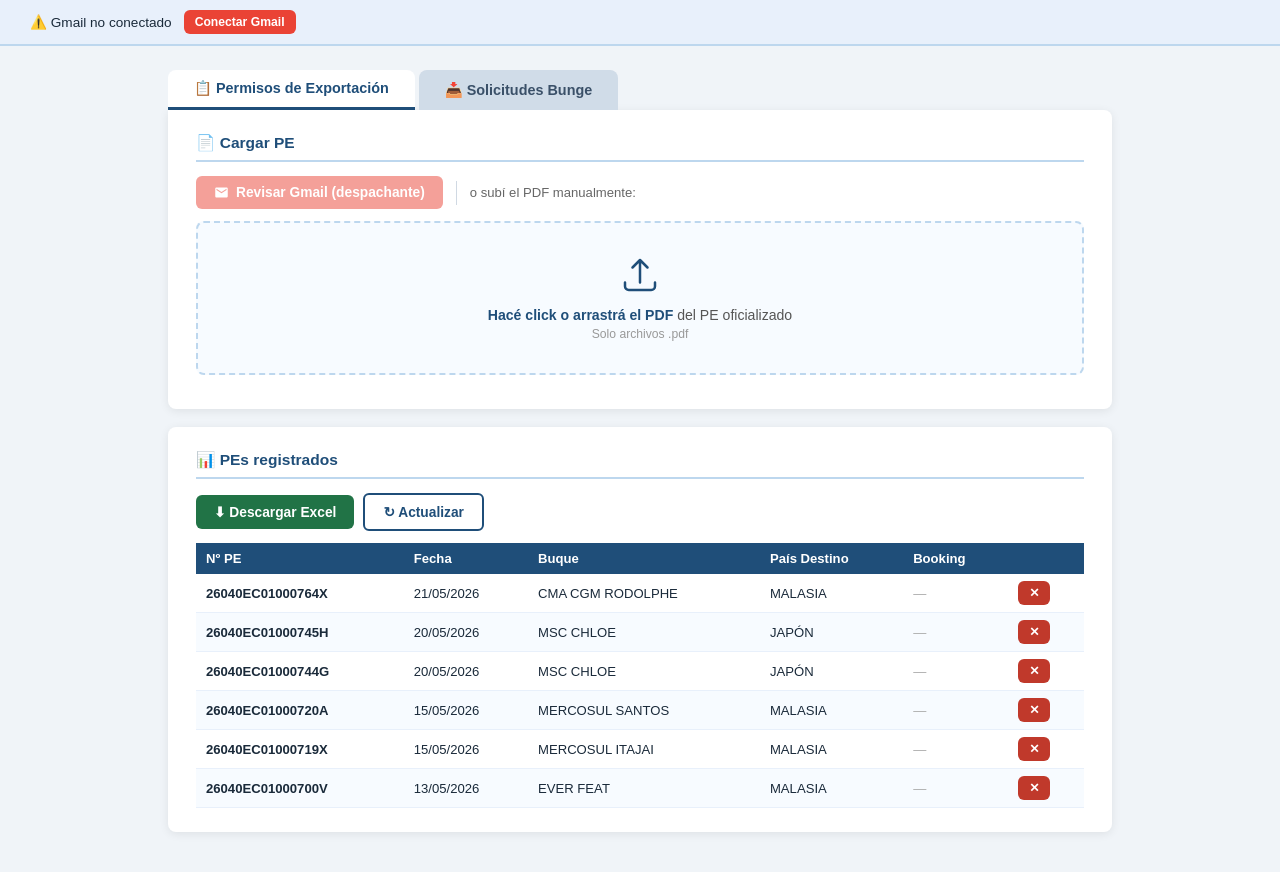
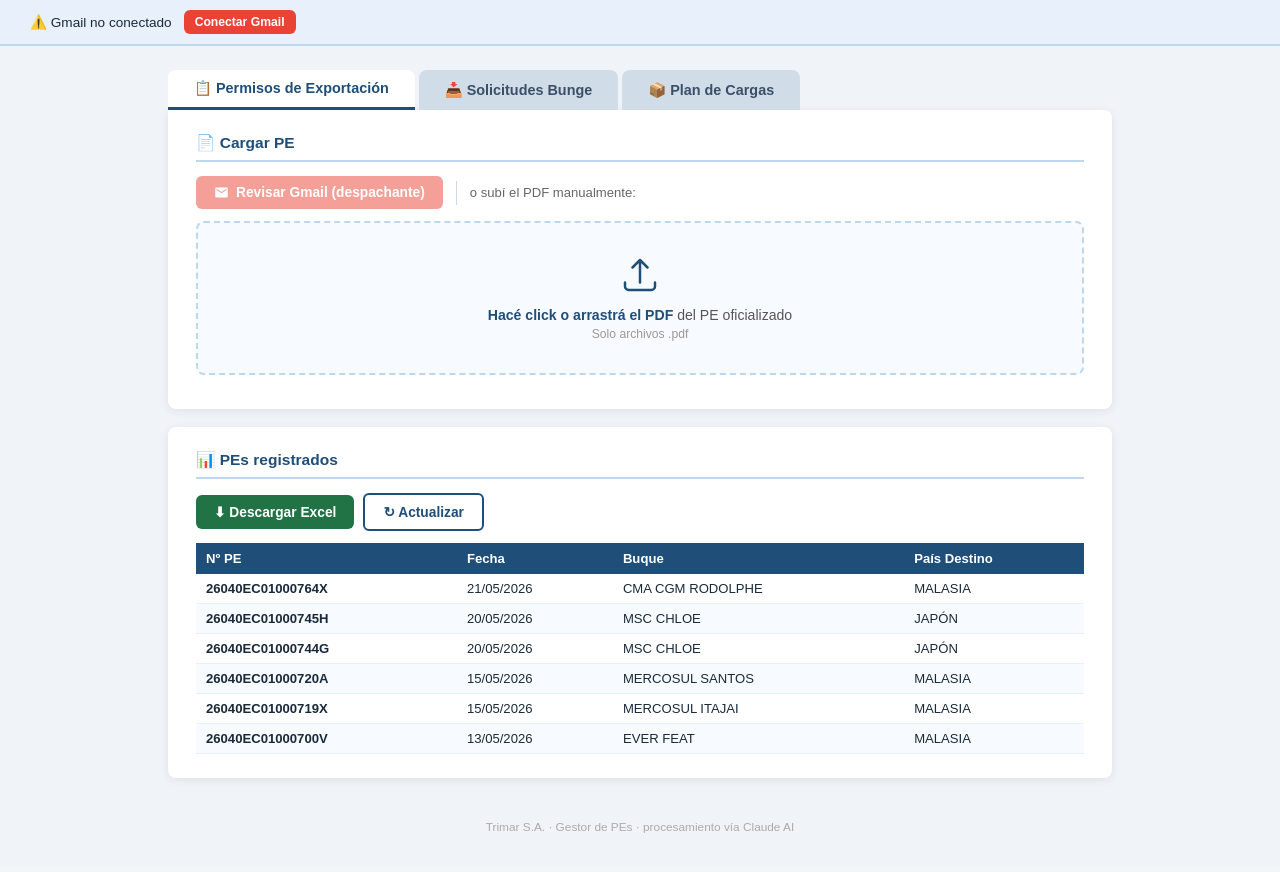
Before and after one commit to facuzubillaga-hub/pes-trimar, a Flask app: page / in a window 1280 px wide. Shown: the part 72-944 px from the top of the page. After the commit the page ends 905 px from the top, so only its background shows below. Run offline with Flask 3, Linux system fonts and the light colour scheme; data comes from the database, SQL or seed files in the repository; data that the repository does not hold is empty.

Commit message:
Update index.html

```diff
--- a/templates/index.html
+++ b/templates/index.html
@@ -79,6 +79,7 @@
   <div class="tabs">
     <button class="tab-btn active" onclick="switchTab('pes',this)">📋 Permisos de Exportación</button>
     <button class="tab-btn" onclick="switchTab('sol',this)">📥 Solicitudes Bunge</button>
+    <button class="tab-btn" onclick="switchTab('plan',this)">📦 Plan de Cargas</button>
   </div>
 
   <!-- TAB PEs -->
@@ -160,6 +161,39 @@
         <button class="btn btn-outline" onclick="loadSolList()">↻ Actualizar</button>
       </div>
       <div id="sol-list"><span class="empty-msg">Cargando...</span></div>
+    </div>
+  </div>
+
+  <!-- TAB Plan de Cargas -->
+  <div id="tab-plan" class="tab-content">
+    <div class="card">
+      <h2>📦 Cargar Plan de Cargas de Bunge</h2>
+      <div class="drop-zone" id="plan-drop" onclick="document.getElementById('plan-file').click()">
+        <svg width="40" height="40" fill="none" viewBox="0 0 24 24" stroke="#1F4E79" stroke-width="1.5" style="margin-bottom:8px"><path stroke-linecap="round" stroke-linejoin="round" d="M3 16.5v2.25A2.25 2.25 0 005.25 21h13.5A2.25 2.25 0 0021 18.75V16.5m-13.5-9L12 3m0 0l4.5 4.5M12 3v13.5"/></svg>
+        <p><strong>Hacé click o arrastrá el Excel</strong> del Plan de Cargas</p>
+        <p style="margin-top:4px;font-size:0.76rem;color:#999">Archivos .xlsx — todas las hojas se procesan automáticamente</p>
+      </div>
+      <input type="file" id="plan-file" accept=".xlsx,.xls" style="display:none">
+      <div id="plan-result"></div>
+    </div>
+    <div class="loader" id="plan-loader"><div class="spinner"></div><p style="color:#555">Procesando Excel...</p></div>
+    <div class="card-inner" id="plan-preview" style="display:none">
+      <h2>✏️ Confirmar carga</h2>
+      <div id="plan-alert"></div>
+      <div id="plan-summary" style="margin-bottom:14px;font-size:0.88rem;color:#444"></div>
+      <div class="actions">
+        <button class="btn btn-success" id="plan-confirm-btn" onclick="confirmPlan()">✔ Confirmar y guardar todo</button>
+        <button class="btn btn-outline" onclick="resetPlan()">Cancelar</button>
+        <span id="plan-status" style="font-size:0.83rem;color:#555"></span>
+      </div>
+    </div>
+    <div class="card-inner">
+      <h2>📋 Bookings registrados</h2>
+      <div class="toolbar">
+        <a href="/download" class="btn btn-success" download>⬇ Descargar Excel</a>
+        <button class="btn btn-outline" onclick="loadPlanList()">↻ Actualizar</button>
+      </div>
+      <div id="plan-list"><span class="empty-msg">Cargando...</span></div>
     </div>
   </div>
 </div>
@@ -249,11 +283,7 @@
     document.getElementById('pe-loader').style.display='none';
     if(data.error){alert('Error: '+data.error);return;}
     peData=data;showPreview('pe',data,PE_LABELS);
-    let alertHtml='';
-    if(data.already_exists) alertHtml+=`<div class="alert alert-warning">⚠️ El PE <strong>${data.nro_pe}</strong> ya existe.</div>`;
-    if(data.solicitud_match) alertHtml+=`<div class="alert alert-success">🔗 Solicitud Bunge encontrada — Buque: <strong>${data.solicitud_match.buque}</strong> · Booking: <strong>${data.solicitud_match.booking||'sin booking'}</strong> · Fecha: ${data.solicitud_match.fecha_solicitud}</div>`;
-    else alertHtml+=`<div class="alert alert-info">ℹ️ No se encontró solicitud Bunge asociada.</div>`;
-    document.getElementById('pe-alert').innerHTML=alertHtml;
+    if(data.already_exists) document.getElementById('pe-alert').innerHTML=`<div class="alert alert-warning">⚠️ El PE <strong>${data.nro_pe}</strong> ya existe.</div>`;
   }).catch(e=>{document.getElementById('pe-loader').style.display='none';alert('Error: '+e.message)});
 }
 function confirmPE(){
@@ -269,12 +299,11 @@
     }).catch(e=>{btn.disabled=false;document.getElementById('pe-status').textContent='Error: '+e.message});
 }
 function resetPE(){document.getElementById('pe-preview').style.display='none';document.getElementById('pe-file').value='';peData=null;}
-function deletePE(nro){if(!confirm('¿Eliminar PE '+nro+'?'))return;fetch(`/pe/delete/${encodeURIComponent(nro)}`,{method:'DELETE'}).then(()=>loadPEList());}
 function loadPEList(){
   fetch('/list').then(r=>r.json()).then(list=>{
     const el=document.getElementById('pe-list');
     if(!list.length){el.innerHTML='<span class="empty-msg">No hay PEs registrados aún</span>';return;}
-    el.innerHTML=`<table class="dt"><thead><tr><th>Nº PE</th><th>Fecha</th><th>Buque</th><th>País Destino</th><th>Booking</th><th></th></tr></thead><tbody>${list.map(p=>`<tr><td><strong>${p.nro_pe}</strong></td><td>${p.fecha_oficializacion}</td><td>${p.buque}</td><td>${p.pais_destino}</td><td>${p.booking?`<strong style="color:#217346">${p.booking}</strong>`:'<span style="color:#aaa">—</span>'}</td><td><button class="btn btn-danger btn-sm" onclick="deletePE('${p.nro_pe}')">✕</button></td></tr>`).join('')}</tbody></table>`;
+    el.innerHTML=`<table class="dt"><thead><tr><th>Nº PE</th><th>Fecha</th><th>Buque</th><th>País Destino</th></tr></thead><tbody>${list.map(p=>`<tr><td><strong>${p.nro_pe}</strong></td><td>${p.fecha_oficializacion}</td><td>${p.buque}</td><td>${p.pais_destino}</td></tr>`).join('')}</tbody></table>`;
   });
 }
 
```
